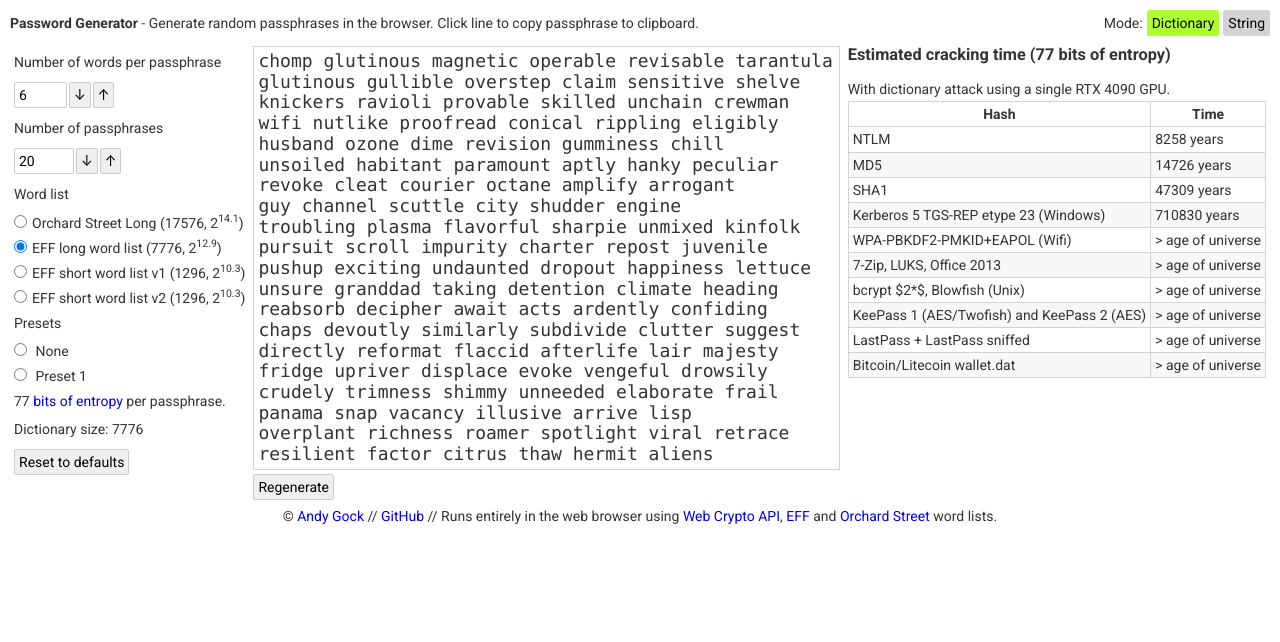
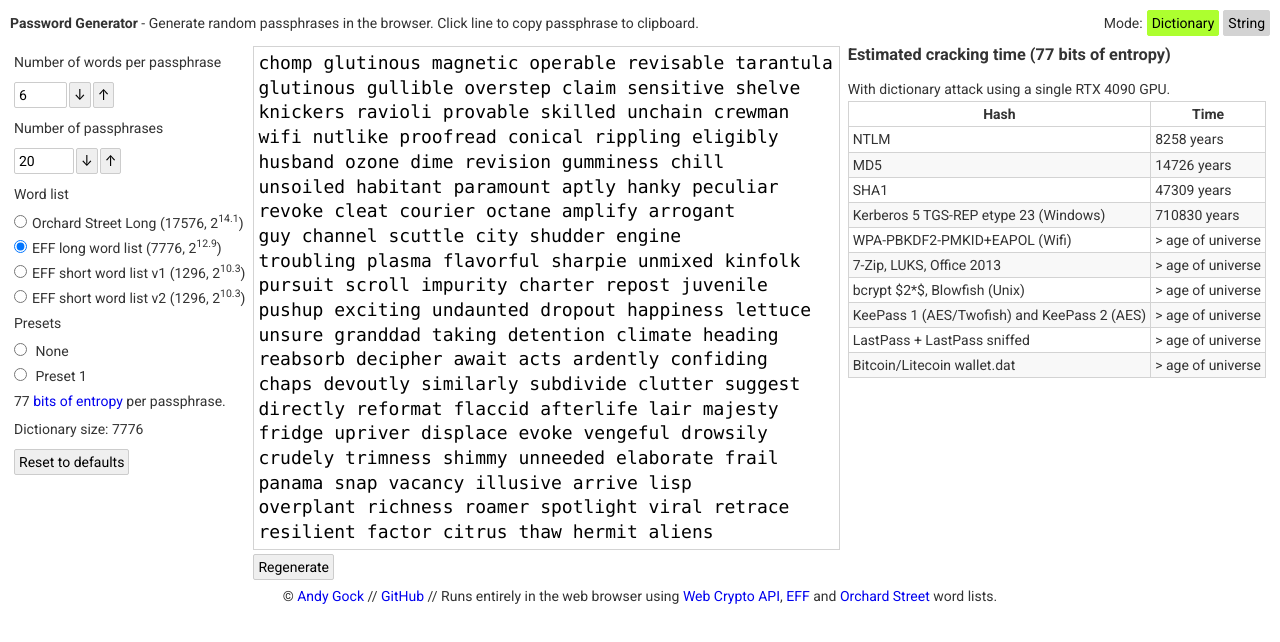
Before and after one commit to andygock/password-generator-v2, a React (Vite) app: page /#/ in a window 1280 px wide. Before the commit this address led to /#/base64. Shown: the top 642 px of the page. Built offline with nearby package versions, Linux system fonts and the light colour scheme.

Commit message:
refactor: enhance button accessibility and improve copy notification handling

```diff
--- a/src/App.css
+++ b/src/App.css
@@ -1,11 +1,11 @@
 @import url('https://fonts.googleapis.com/css2?family=Roboto:wght@400;700&display=swap');
 
 :root {
-  --font-family-base: 'Roboto', -apple-system, BlinkMacSystemFont, 'Segoe UI',
-    'Oxygen', 'Ubuntu', 'Cantarell', 'Fira Sans', 'Droid Sans', 'Helvetica Neue',
-    sans-serif;
-  --font-family-code: 'SFMono-Regular', Consolas, 'Liberation Mono', Menlo,
-    Courier, monospace;
+  --font-family-base:
+    'Roboto', -apple-system, BlinkMacSystemFont, 'Segoe UI', 'Oxygen', 'Ubuntu',
+    'Cantarell', 'Fira Sans', 'Droid Sans', 'Helvetica Neue', sans-serif;
+  --font-family-code:
+    'SFMono-Regular', Consolas, 'Liberation Mono', Menlo, Courier, monospace;
   --font-size: 1.4rem;
   --font-size-password: 1.8rem;
   --color-background: lightgray;
@@ -101,6 +101,20 @@ input[type='radio'] {
   font-family: var(--font-family-code);
   font-size: var(--font-size-password);
   text-align: left;
+}
+
+/* Ensure interactive passphrase items keep the previous block layout
+   while remaining accessible buttons (remove native button chrome) */
+.output button {
+  display: block;
+  width: 100%;
+  text-align: left;
+  background: none;
+  border: none;
+  padding: 0.2rem 0;
+  margin: 0;
+  font-family: inherit;
+  font-size: inherit;
 }
 
 .col {
--- a/src/CommandLine.jsx
+++ b/src/CommandLine.jsx
@@ -1,13 +1,13 @@
 import React, { useState } from 'react';
 import { CHARSETS } from './charsets';
 
-function CopyButton({ onCopy, copied }) {
+function CopyButton({ text, onCopy, copied }) {
   return (
     <button
+      type="button"
       className={`copy ${copied ? 'copied' : ''}`}
-      aria-label="Copy command"
+      aria-label={text ? `Copy command: ${text.slice(0, 40)}` : 'Copy command'}
       onClick={onCopy}
-      tabIndex={0}
     >
       {copied ? 'Copied' : 'Copy'}
     </button>
--- a/src/DictionaryGenerator.jsx
+++ b/src/DictionaryGenerator.jsx
@@ -170,7 +170,9 @@ const DictionaryGenerator = ({ mode }) => {
         </p>
         <p className="entropy">Dictionary size: {dict[wordList].length}</p>
         <div>
-          <button onClick={handleReset}>Reset to defaults</button>
+          <button type="button" onClick={handleReset}>
+            Reset to defaults
+          </button>
         </div>
       </div>
 
--- a/src/NumberPicker.jsx
+++ b/src/NumberPicker.jsx
@@ -31,6 +31,7 @@ const NumberPicker = ({
         {...otherProps}
       />
       <button
+        type="button"
         style={buttonStyle}
         onClick={() => {
           handleChange(Number(value) - 1);
@@ -39,6 +40,7 @@ const NumberPicker = ({
         &darr;
       </button>
       <button
+        type="button"
         style={buttonStyle}
         onClick={() => {
           handleChange(Number(value) + 1);
--- a/src/OutputStrings.jsx
+++ b/src/OutputStrings.jsx
@@ -4,24 +4,25 @@ import React from 'react';
 
 const OutputStrings = ({ values = [] }) => {
   const [copied, setCopied] = React.useState('');
-  const [copyNotify, setCopyNotify] = React.useState(false);
+  const [copyNotify, setCopyNotify] = React.useState('');
   const copyTimeoutRef = React.useRef(null);
 
   const handleCopy = (text) => () => {
-    if (copy(text)) {
+    const ok = copy(text);
+    if (ok) {
       setCopied(text);
+      setCopyNotify('Copied');
+    } else {
+      setCopyNotify('Copy failed');
+    }
 
-      // copy notification
-      setCopyNotify(true);
-      // clear previous timeout, schedule hide
     if (copyTimeoutRef.current) {
       clearTimeout(copyTimeoutRef.current);
     }
     copyTimeoutRef.current = setTimeout(() => {
-        setCopyNotify(false);
+      setCopyNotify('');
       copyTimeoutRef.current = null;
     }, 500);
-    }
   };
 
   React.useEffect(() => {
@@ -36,19 +37,27 @@ const OutputStrings = ({ values = [] }) => {
   return (
     <div>
       <div className="output">
-        {values.map((pass, index) => (
-          <div
-            key={index}
+        {values.map((pass, index) => {
+          const key = pass || `i-${index}`;
+          return (
+            <button
+              type="button"
+              key={key}
               onClick={handleCopy(pass)}
               className={classNames('pointer', {
                 selected: pass === copied,
               })}
             >
               {pass}
+            </button>
+          );
+        })}
       </div>
-        ))}
+      {copyNotify && (
+        <div className="notify" aria-live="polite">
+          {copyNotify}
         </div>
-      {copyNotify && <div className="notify">Copied</div>}
+      )}
     </div>
   );
 };
--- a/src/OutputWords.jsx
+++ b/src/OutputWords.jsx
@@ -11,7 +11,7 @@ const OutputWords = ({ list, words, lines, mode }) => {
   const [copied, setCopied] = React.useState('');
   const [passphrases, setPassphrases] = React.useState([]);
   const [presetStrings, setPresetStrings] = React.useState([]);
-  const [copyNotify, setCopyNotify] = React.useState(false);
+  const [copyNotify, setCopyNotify] = React.useState('');
   const copyTimeoutRef = React.useRef(null);
 
   const generate = ({ lines, words, wordArray }) =>
@@ -54,19 +54,21 @@ const OutputWords = ({ list, words, lines, mode }) => {
   }, [list, words, lines]);
 
   const handleCopy = (text) => () => {
-    if (copy(text)) {
+    const ok = copy(text);
+    if (ok) {
       setCopied(text);
+      setCopyNotify('Copied');
+    } else {
+      setCopyNotify('Copy failed');
+    }
 
-      // copy notification
-      setCopyNotify(true);
-      if (copyTimeoutRef.current) {
-        clearTimeout(copyTimeoutRef.current);
-      }
-      copyTimeoutRef.current = setTimeout(() => {
-        setCopyNotify(false);
-        copyTimeoutRef.current = null;
-      }, 500);
+    if (copyTimeoutRef.current) {
+      clearTimeout(copyTimeoutRef.current);
     }
+    copyTimeoutRef.current = setTimeout(() => {
+      setCopyNotify('');
+      copyTimeoutRef.current = null;
+    }, 500);
   };
 
   React.useEffect(() => {
@@ -91,18 +93,21 @@ const OutputWords = ({ list, words, lines, mode }) => {
                 presetStrings[rowNumber]
               : row.join(' ');
 
+          const key = pass || `r-${rowNumber}`;
           return (
-            <div
-              key={rowNumber}
+            <button
+              type="button"
+              key={key}
               className={classNames('pointer', { selected: pass === copied })}
               onClick={handleCopy(pass)}
             >
               {pass}
-            </div>
+            </button>
           );
         })}
       </div>
       <button
+        type="button"
         onClick={() => {
           const clamp = (v, min, max) =>
             Math.max(min, Math.min(max, Number(v) || min));
@@ -129,7 +134,11 @@ const OutputWords = ({ list, words, lines, mode }) => {
       >
         Regenerate
       </button>
-      {copyNotify && <div className="notify">Copied</div>}
+      {copyNotify && (
+        <div className="notify" aria-live="polite">
+          {copyNotify}
+        </div>
+      )}
     </div>
   );
 };
--- a/src/StringGenerator.jsx
+++ b/src/StringGenerator.jsx
@@ -65,6 +65,7 @@ const StringGenerator = () => {
         <div className="col col-output">
           <OutputStrings values={output} />
           <button
+            type="button"
             onClick={() => {
               setOutput([]);
               generate();
```
Lines whose indentation alone changed are shown as unchanged.
